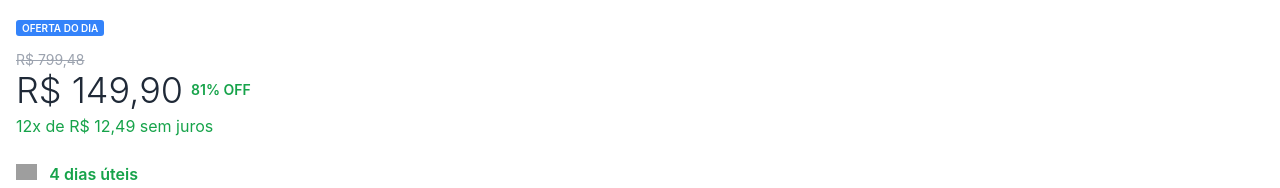
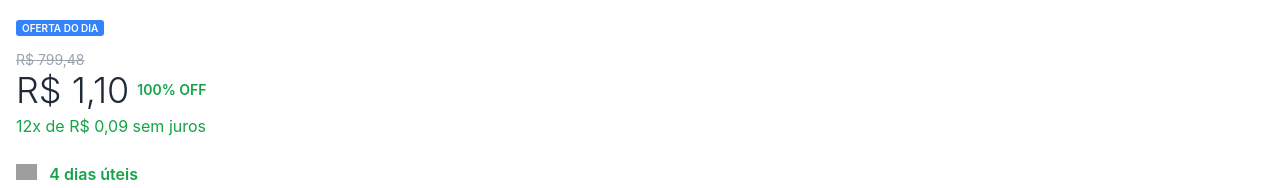
Before and after one commit to happynationkkk-debug/oferta-mercadolivres, a plain HTML site: page index.html in a window 1280 px wide. Shown: the part 541-729 px from the top of the page. Drawn offline with nearby package versions, Linux system fonts and the light colour scheme; grey boxes are pictures that could not be loaded.

Commit message:
Update price of Máquina De Solda Mig to 1.10

```diff
--- a/index.html
+++ b/index.html
@@ -757,7 +757,7 @@
                     "fullid": "481516234",
                     "nome": "Máquina De Solda Mig Esab Bantam Mig Inversora Bivolt 110/220v",
                     "categoria": "Ferramentas",
-                    "preco": "149.90",
+                    "preco": "1.10",
                     "preço_original": "799.48",
                     "quantidade": "10",
                     "imagens": [
```
